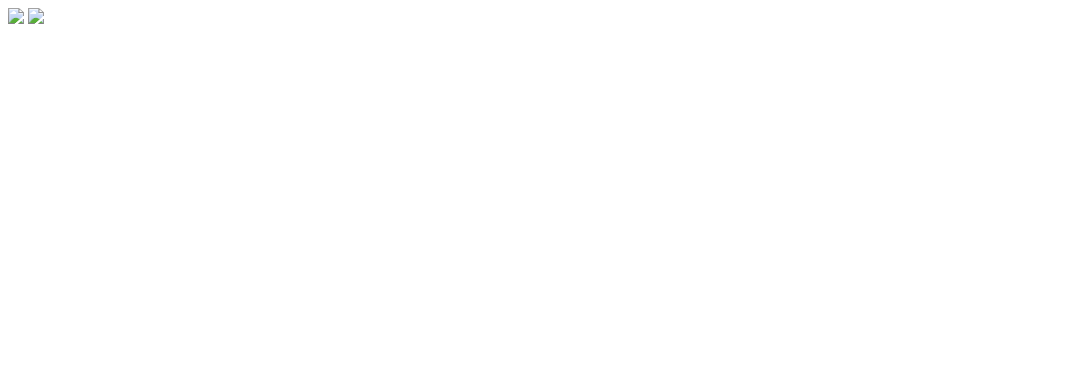
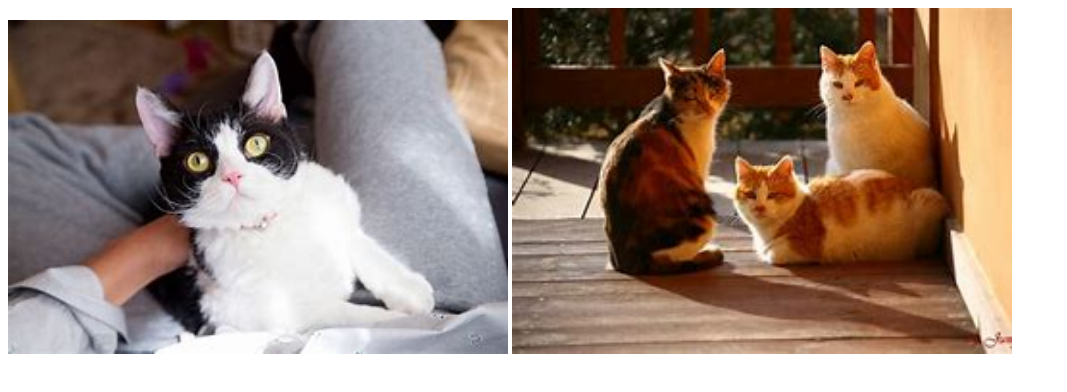
Before and after one commit to tactact/catrumenat, a plain HTML site: page 교수의 노예/Cat X file.html in a window 1280 px wide. Shown: the whole page, without its empty margins (0-1067 px from the left). Drawn offline with Linux system fonts and the light colour scheme.

Commit message:
Add files via upload

```diff
--- a/교수의 노예/Cat X file.html
+++ b/교수의 노예/Cat X file.html
@@ -7,8 +7,8 @@
 </head>
 
 <body>
-<img src="cat.s" width="500">
-<img src="cat.s-2.jpeg" width="500">
+<img src="image/cat2.jpeg" width="500">
+<img src="image/cat.s-2.jpeg" width="500">
 </body>
 
 </html>
```
Also changed, not shown: 교수의 노예/image/cat.s-2.jpeg (added), 교수의 노예/image/cat2.jpeg (added).
